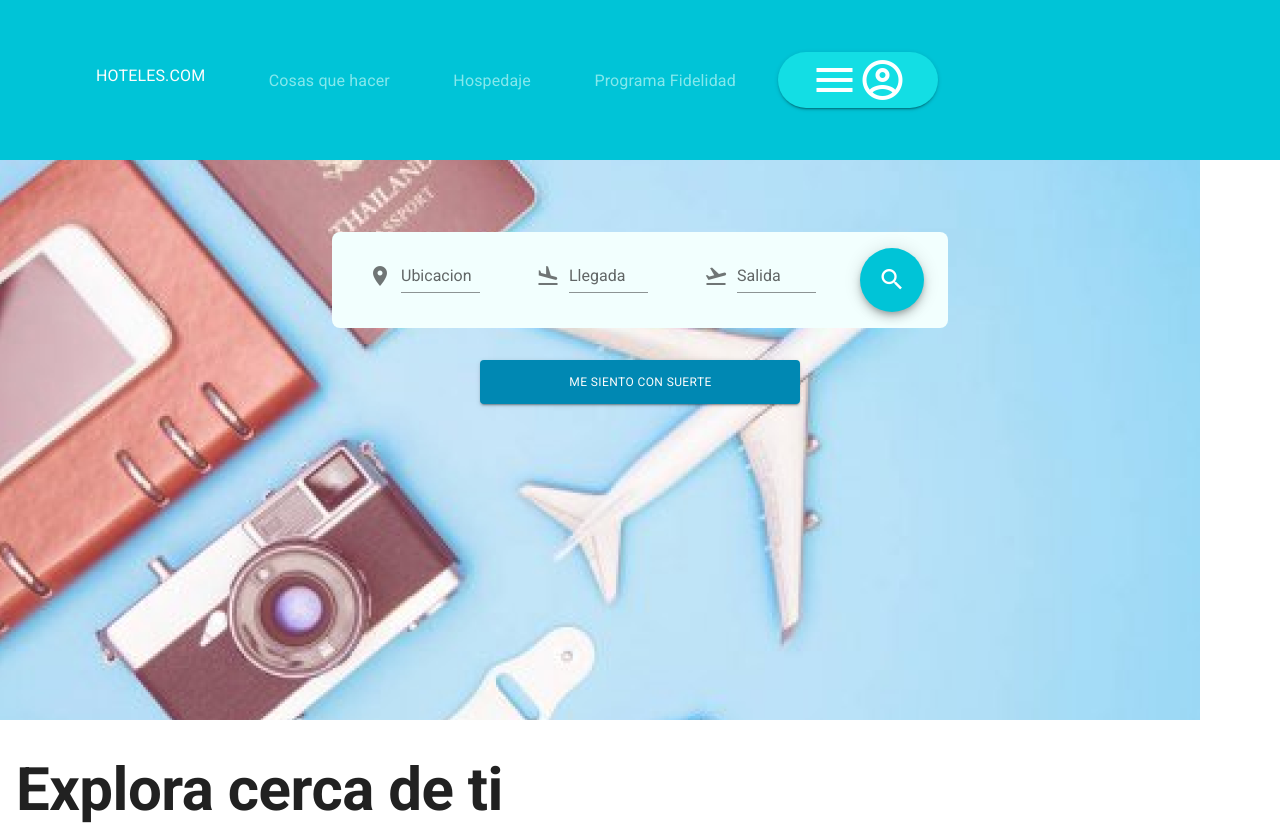
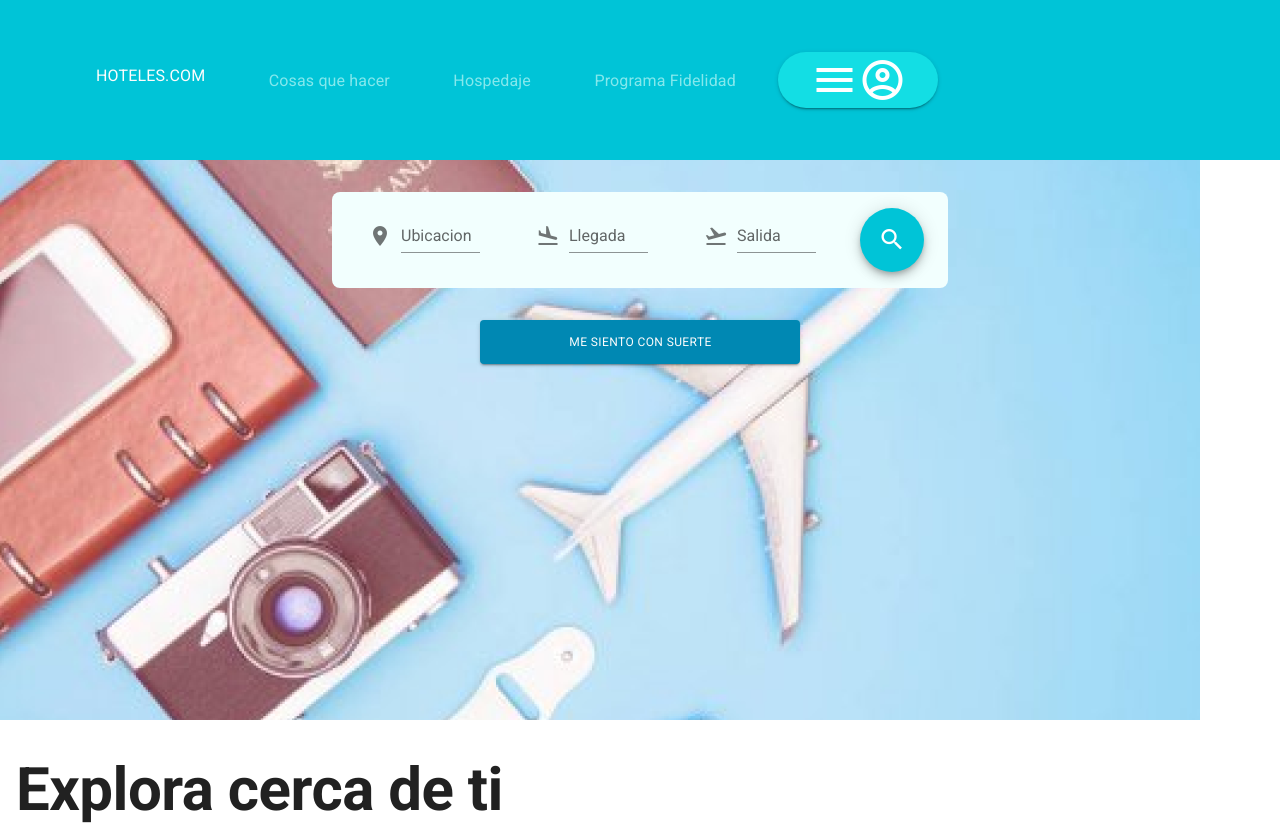
Before and after one commit to vanebustillos/UX-Booking, a Vue app: page /#/ in a window 1280 px wide. Shown: the top 825 px of the page. Built offline with nearby package versions, Linux system fonts and the light colour scheme.

Commit message:
Delete innecesary margin

```diff
--- a/src/views/Home.vue
+++ b/src/views/Home.vue
@@ -1,8 +1,8 @@
 <template>
-  <v-container class="main-container">
+  <v-container class="ma-0 pa-0 main-container">
     <v-container class="ma-0 pa-0 img1 justify-center">
-      <v-container class="pt-14 main-container">
-        <home-search-bar class="search" />
+      <v-container class="pt-8 main-container">
+        <home-search-bar class="search mt-0" />
       </v-container>
       <v-container class="mt-8">
         <v-btn
```
